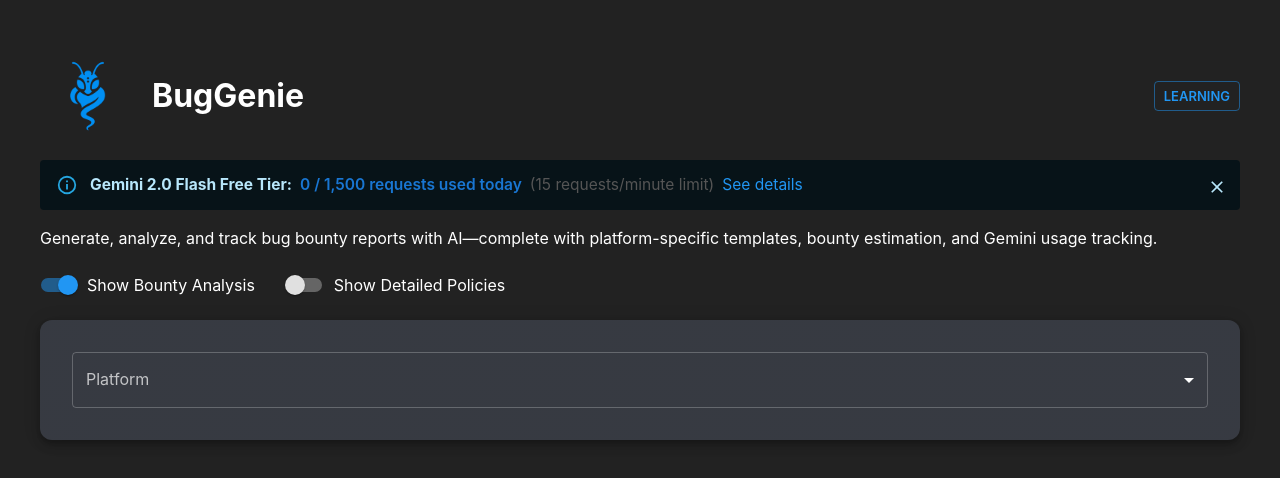
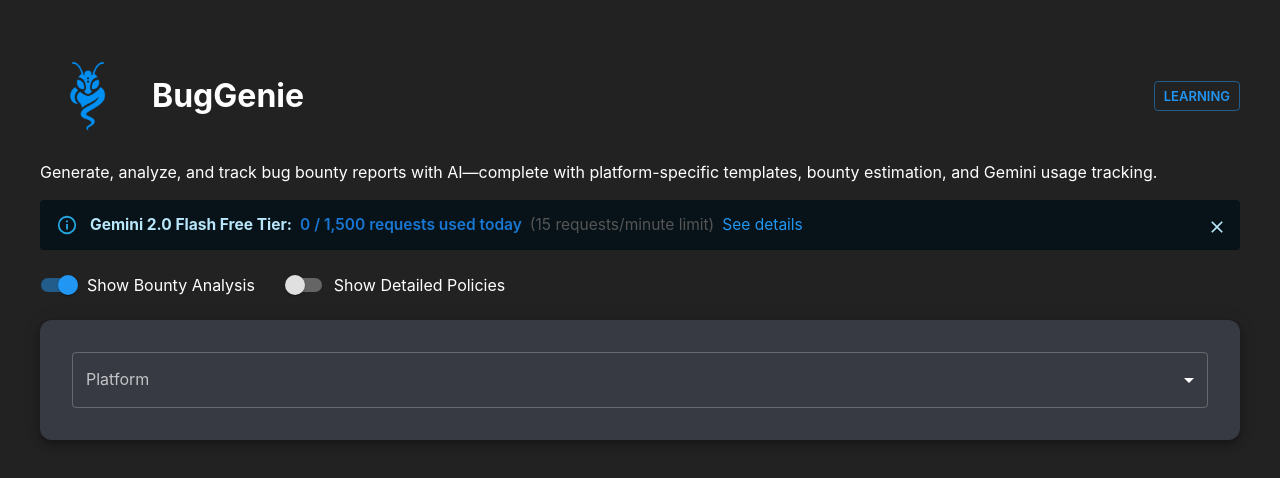
Before and after one commit to asjadbut/buggenie, a React (Vite) app: page / in a window 1280 px wide. Shown: the top 478 px of the page. Built offline with nearby package versions, Linux system fonts and the light colour scheme.

Commit message:
Updated App component to reintroduce the bug bounty report description, enhancing user understanding of features. Removed duplicate description to streamline content presentation.

```diff
--- a/src/App.jsx
+++ b/src/App.jsx
@@ -331,6 +331,9 @@
                   </Button>
                 </Box>
               </Box>
+              <Typography variant="body1" paragraph>
+                Generate, analyze, and track bug bounty reports with AI—complete with platform-specific templates, bounty estimation, and Gemini usage tracking.
+              </Typography>
               {showGeminiInfo && (
                 <Alert
                   severity={geminiUsage > 1200 ? 'warning' : 'info'}
@@ -357,9 +360,6 @@
                   )}
                 </Alert>
               )}
-              <Typography variant="body1" paragraph>
-                Generate, analyze, and track bug bounty reports with AI—complete with platform-specific templates, bounty estimation, and Gemini usage tracking.
-              </Typography>
 
               {/* Bounty Analysis Toggle */}
               <Box sx={{ mb: 2, display: 'flex', alignItems: 'center', gap: 2, justifyContent: 'space-between' }}>
```
